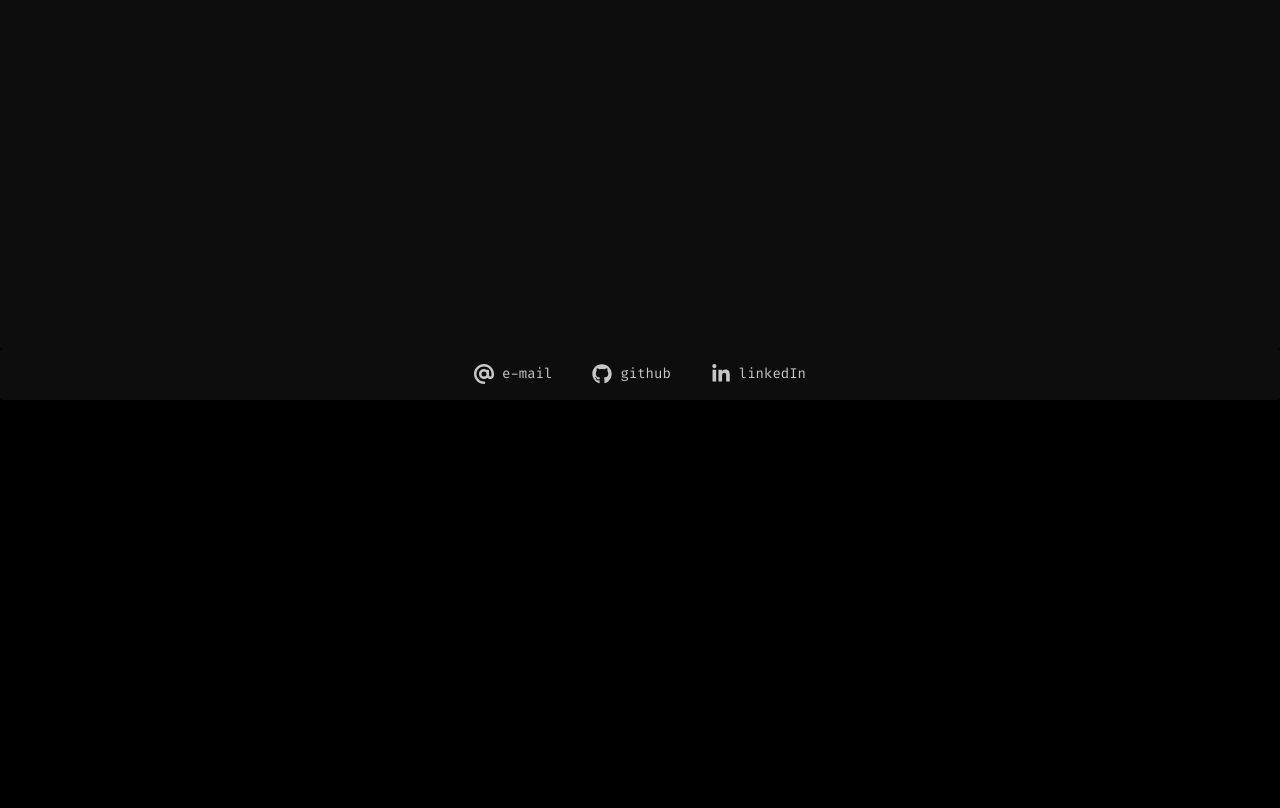
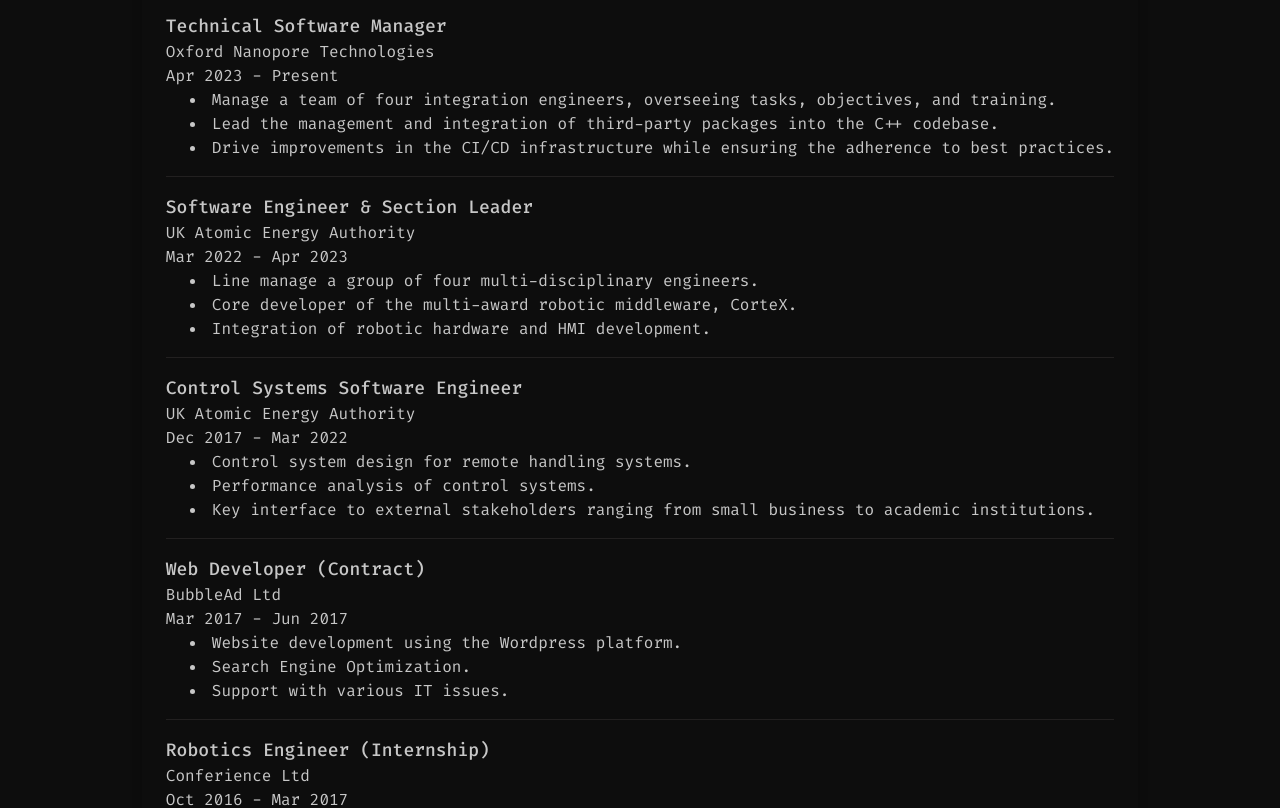
Before and after one commit to michxymi/michxymi.com, a Next.js app: page /about in a window 1280 px wide. Shown: the part 520-1328 px from the top of the page. Before the commit the page ends 920 px from the top, so only its background shows below. Built offline with nearby package versions, Linux system fonts and the light colour scheme.

Commit message:
Add work experience section in about page

```diff
--- a/app/about/page.tsx
+++ b/app/about/page.tsx
@@ -1,7 +1,61 @@
 import Avatar from "@/components/avatar"
+import Roles from "@/components/roles"
 import {Inter} from 'next/font/google'
 
 const inter = Inter({ subsets: ['latin'] })
+
+const jobRoles = [
+  {
+    title: 'Technical Software Manager',
+    company: 'Oxford Nanopore Technologies',
+    duration: 'Apr 2023 - Present',
+    responsibilities: [
+      'Manage a team of four integration engineers, overseeing tasks, objectives, and training.',
+      'Lead the management and integration of third-party packages into the C++ codebase.',
+      'Drive improvements in the CI/CD infrastructure while ensuring the adherence to best practices.',
+    ],
+  },
+  {
+    title: 'Software Engineer & Section Leader',
+    company: 'UK Atomic Energy Authority',
+    duration: 'Mar 2022 - Apr 2023',
+    responsibilities: [
+      'Line manage a group of four multi-disciplinary engineers.',
+      'Core developer of the multi-award robotic middleware, CorteX.',
+      'Integration of robotic hardware and HMI development.',
+    ],
+  },
+  {
+    title: 'Control Systems Software Engineer',
+    company: 'UK Atomic Energy Authority',
+    duration: 'Dec 2017 - Mar 2022',
+    responsibilities: [
+      'Control system design for remote handling systems.',
+      'Performance analysis of control systems.',
+      'Key interface to external stakeholders ranging from small business to academic institutions.'
+    ],
+  },
+  {
+    title: 'Web Developer (Contract)',
+    company: 'BubbleAd Ltd',
+    duration: 'Mar 2017 - Jun 2017',
+    responsibilities: [
+      'Website development using the Wordpress platform.',
+      'Search Engine Optimization.',
+      'Support with various IT issues.'
+    ],
+  },
+  {
+    title: 'Robotics Engineer (Internship)',
+    company: 'Conferience Ltd',
+    duration: 'Oct 2016 - Mar 2017',
+    responsibilities: [
+      'Embedded programming.',
+      'Electronic board design.',
+      'Web app development.'
+    ],
+  },
+];
 
 export default function About() {
   return (
@@ -16,6 +70,9 @@
           </p>
         </div>
       </div>
+      <div className="flex justify-center p-10">
+        <Roles jobRoles={jobRoles} />
+      </div>
     </div>
   )
 }
--- /dev/null
+++ b/components/roles.tsx
@@ -0,0 +1,23 @@
+import { Key } from "react";
+
+export default function Roles({jobRoles} : {jobRoles: any}) {
+    return (
+        <div className="shadow-lg rounded-lg p-6">
+          <h2 className="text-2xl font-bold mb-4">Professional Experience</h2>
+          <ul className="divide-y divide-primary-focus">
+            {jobRoles.map((jobRole: {title:string, company:string, duration:number, responsibilities:string[]}, index: Key | null | undefined ) => (
+              <li key={index} className="py-4">
+                <h3 className="text-lg font-medium">{jobRole.title}</h3>
+                <p className="">{jobRole.company}</p>
+                <p className="">{jobRole.duration}</p>
+                <ul className="list-disc list-inside pl-6">
+                  {jobRole.responsibilities.map((responsibility, index) => (
+                    <li key={index} className="">{responsibility}</li>
+                  ))}
+                </ul>
+              </li>
+            ))}
+          </ul>
+        </div>
+      );
+    };
```
